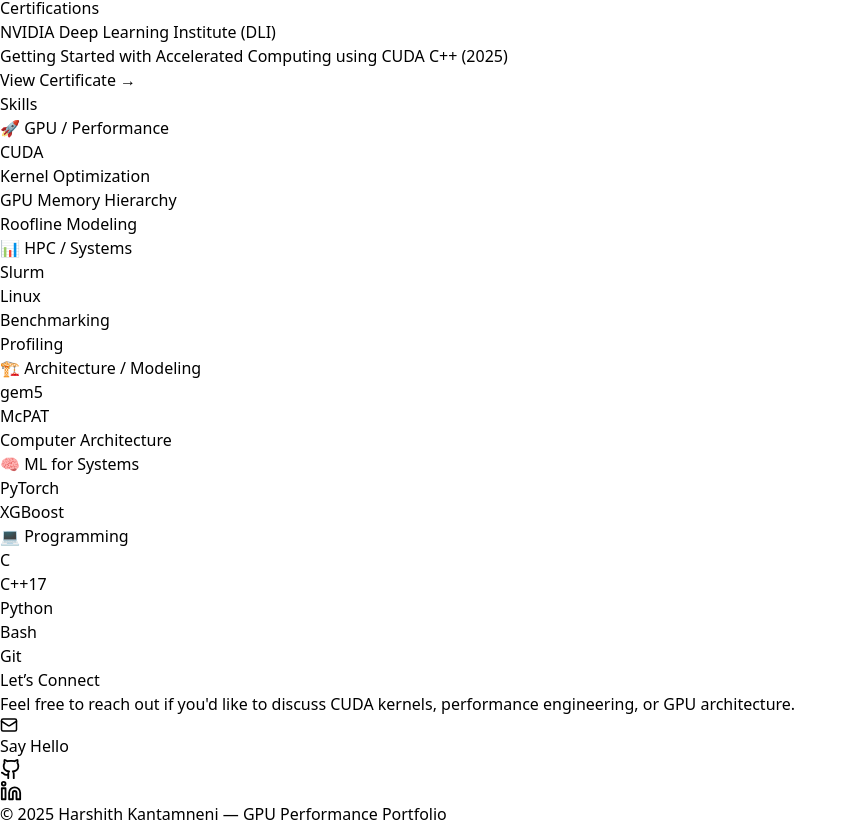
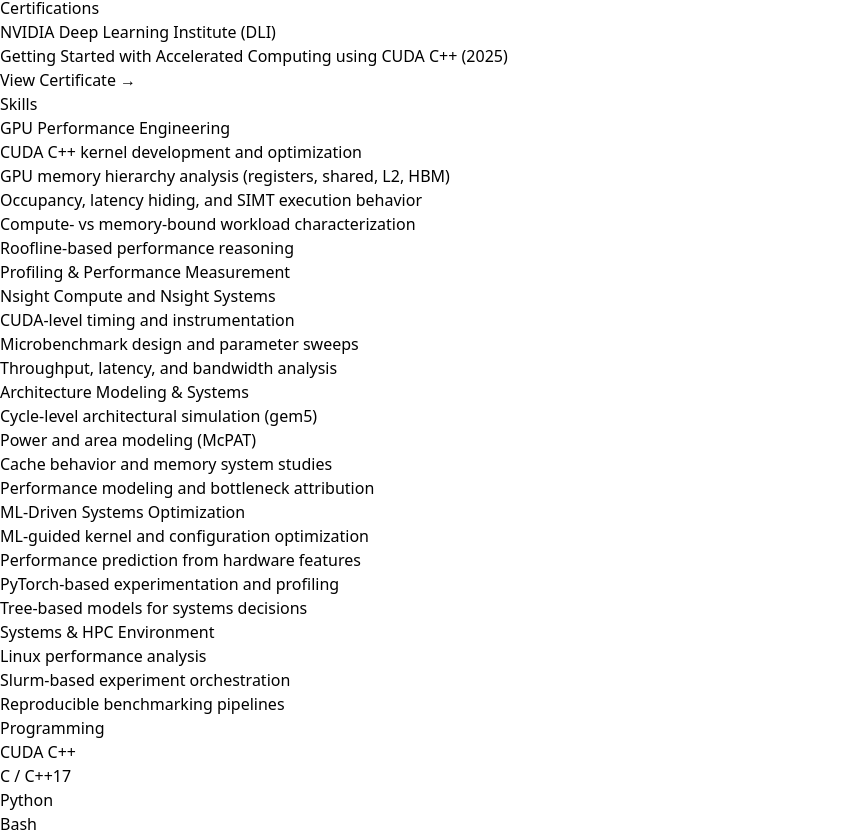
Before and after one commit to Drogon4231/harshithkantamneni.github.io, a React (Vite) app: page / in a window 1280 px wide. Shown: the part 796-1628 px from the top of the page, without its empty margins (0-857 px from the left). Built offline with nearby package versions, Linux system fonts and the light colour scheme.

Commit message:
Refactor skill buckets with updated titles and items

```diff
--- a/src/Portfolio.jsx
+++ b/src/Portfolio.jsx
@@ -88,24 +88,59 @@
 
 const skillBuckets = [
   {
-    title: '🚀 GPU / Performance',
-    items: ['CUDA', 'Kernel Optimization', 'GPU Memory Hierarchy', 'Roofline Modeling'],
+    title: 'GPU Performance Engineering',
+    items: [
+      'CUDA C++ kernel development and optimization',
+      'GPU memory hierarchy analysis (registers, shared, L2, HBM)',
+      'Occupancy, latency hiding, and SIMT execution behavior',
+      'Compute- vs memory-bound workload characterization',
+      'Roofline-based performance reasoning',
+    ],
   },
   {
-    title: '📊 HPC / Systems',
-    items: ['Slurm', 'Linux', 'Benchmarking', 'Profiling'],
+    title: 'Profiling & Performance Measurement',
+    items: [
+      'Nsight Compute and Nsight Systems',
+      'CUDA-level timing and instrumentation',
+      'Microbenchmark design and parameter sweeps',
+      'Throughput, latency, and bandwidth analysis',
+    ],
   },
   {
-    title: '🏗️ Architecture / Modeling',
-    items: ['gem5', 'McPAT', 'Computer Architecture'],
+    title: 'Architecture Modeling & Systems',
+    items: [
+      'Cycle-level architectural simulation (gem5)',
+      'Power and area modeling (McPAT)',
+      'Cache behavior and memory system studies',
+      'Performance modeling and bottleneck attribution',
+    ],
   },
   {
-    title: '🧠 ML for Systems',
-    items: ['PyTorch', 'XGBoost'],
+    title: 'ML-Driven Systems Optimization',
+    items: [
+      'ML-guided kernel and configuration optimization',
+      'Performance prediction from hardware features',
+      'PyTorch-based experimentation and profiling',
+      'Tree-based models for systems decisions',
+    ],
   },
   {
-    title: '💻 Programming',
-    items: ['C', 'C++17', 'Python', 'Bash', 'Git'],
+    title: 'Systems & HPC Environment',
+    items: [
+      'Linux performance analysis',
+      'Slurm-based experiment orchestration',
+      'Reproducible benchmarking pipelines',
+    ],
+  },
+  {
+    title: 'Programming',
+    items: [
+      'CUDA C++',
+      'C / C++17',
+      'Python',
+      'Bash',
+      'Git',
+    ],
   },
 ];
 
```
